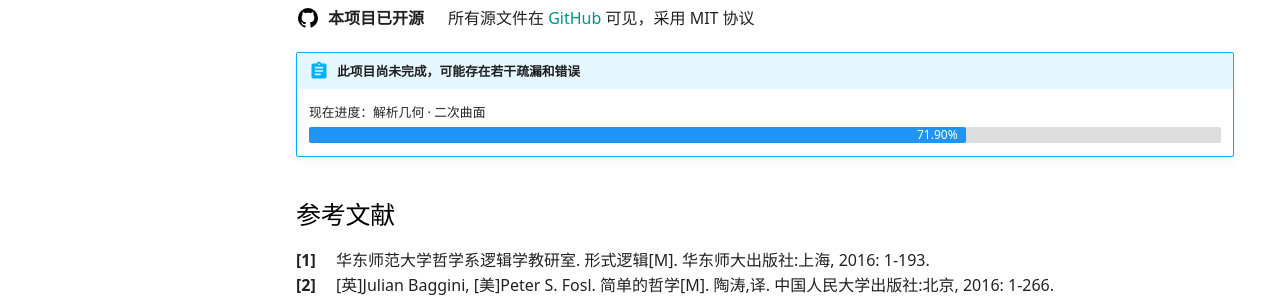
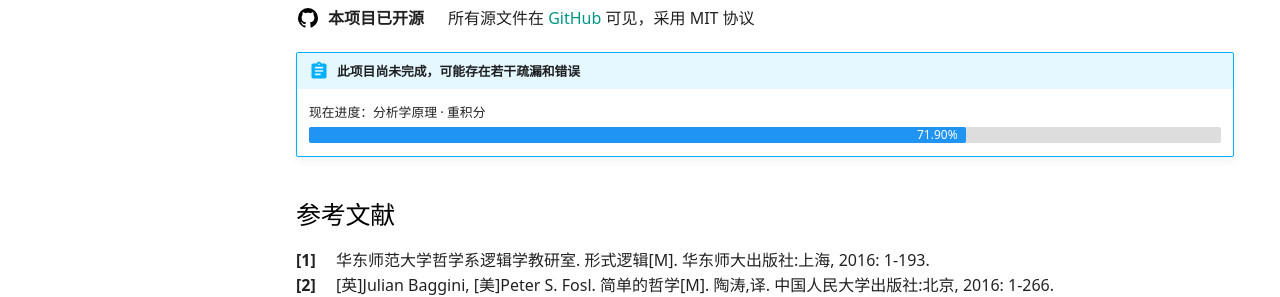
Before and after one commit to ShiinaHiiragi/note, an MkDocs documentation site: the page built from docs/index.md, in a window 1280 px wide and 900 px high. Shown: the part 395-692 px from the top of the window. Built offline with MkDocs 1.6.1 and Material for MkDocs 9.7.7, drawn with Linux system fonts in a browser that asks for light colours; comment, search, counter and statistics services are not loaded.

Commit message:
subtle change

```diff
--- a/docs/index.md
+++ b/docs/index.md
@@ -53,7 +53,7 @@
 </div>
 
 !!! abstract "此项目尚未完成，可能存在若干疏漏和错误"
-    <label> 现在进度：解析几何 · 二次曲面 </label>
+    <label> 现在进度：分析学原理 · 重积分 </label>
     <div class="progress-container">
         <div class="progress-percentage"> </div>
     </div>
```
